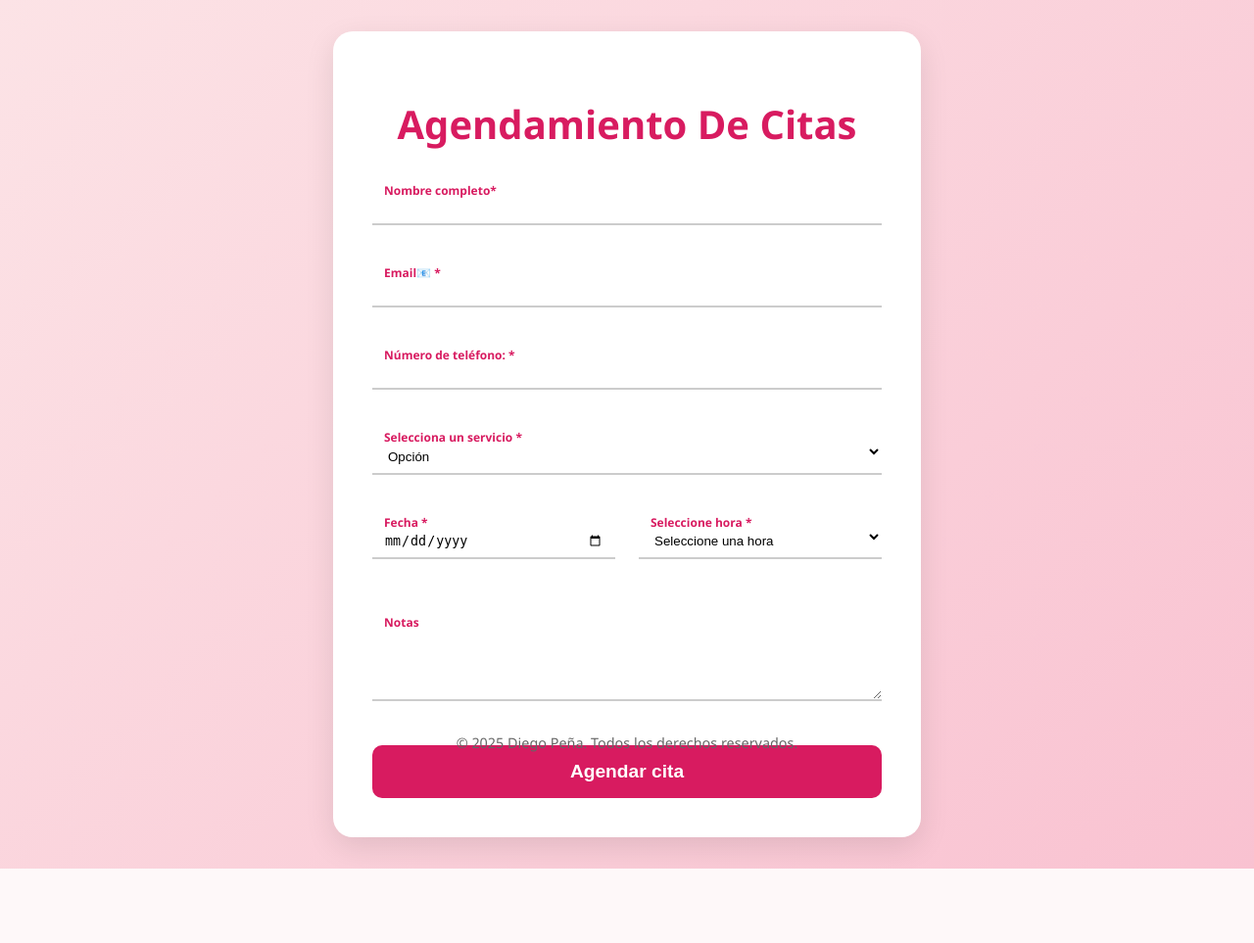
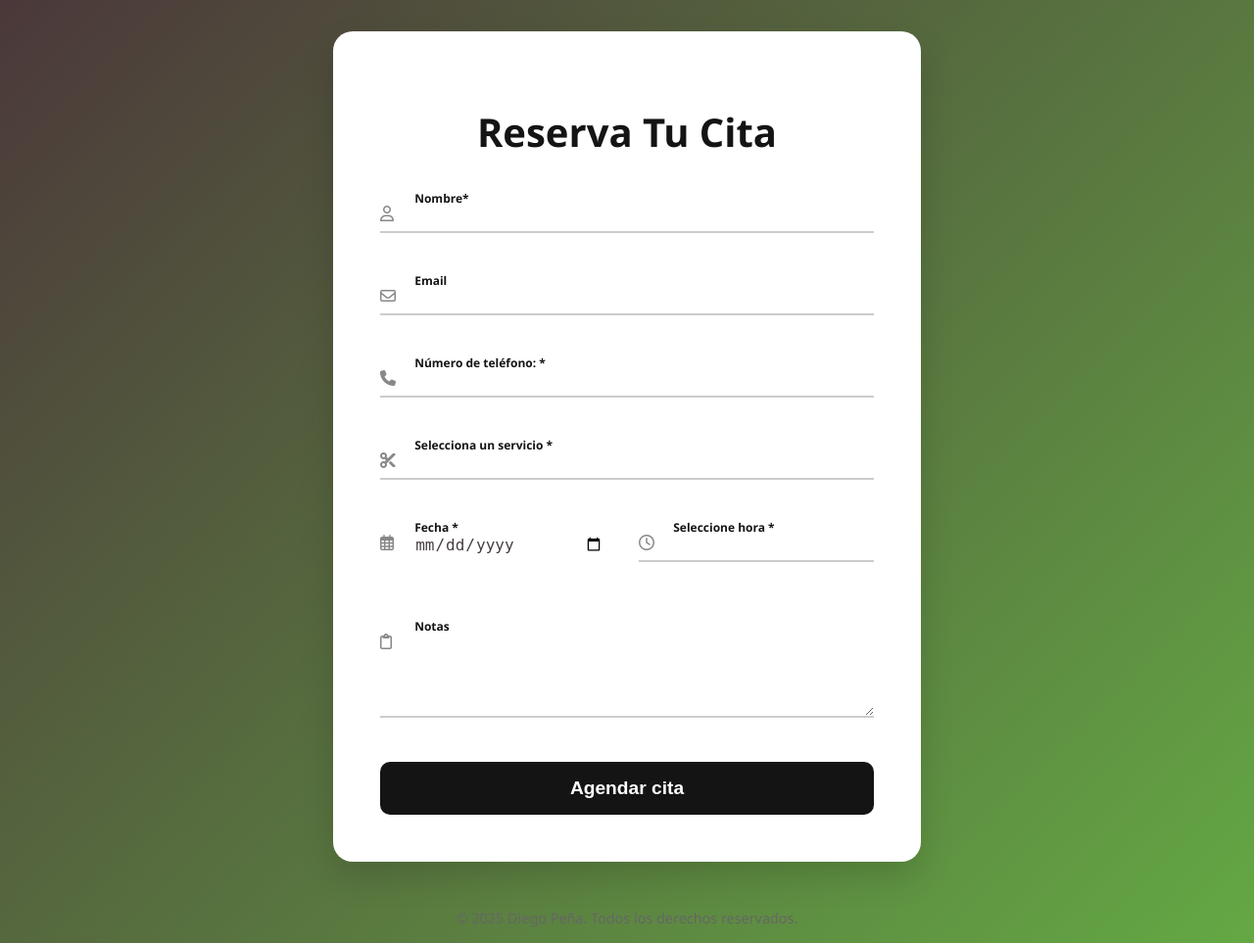
Before and after one commit to diego-pq/ProyectoCitas, a Flask app: page / in a window 1280 px wide. Shown: the whole page at 98% size. Before the commit the page ends 887 px from the top, so only its background shows below. Run offline with Flask 3, Linux system fonts and the light colour scheme.

Commit message:
se agrega iconos nuevoss funciones al html se organiza los campos del textarea, select, input

```diff
--- a/app.py
+++ b/app.py
@@ -3,14 +3,14 @@ import smtplib
 from email.mime.multipart import MIMEMultipart
 from email.mime.text import MIMEText
 
-app = Flask(__name__)
+app = Flask(__name__ , )
 app.secret_key = 'clave-secreta'
 
 
 SMTP_SERVER = 'smtp.gmail.com'
 SMTP_PORT = 587
-EMAIL_FROM = 'instalacionesyeminus@gmail.com'
-EMAIL_PASSWORD = 'mfjsthdtvacefkft'
+EMAIL_FROM = 'citareservar@gmail.com'
+EMAIL_PASSWORD = 'vdwryhwagulbhvak'
 
 @app.route('/', methods=['GET', 'POST'])
 def form():
@@ -21,9 +21,12 @@ def form():
         tipo_una = request.form['tipo_una']
         telefono = request.form['telefono']
         date = request.form ['date']
-        hora = request.form ['date']
+        hora = request.form ['hora']
 
-        asunto = "Nuevo formulario enviado"
+
+        # Cuerpo del correo para enviar la cita por  email
+
+        asunto = "📌Nueva Cita Agendada"
 
         try:
 
--- a/static/style.css
+++ b/static/style.css
@@ -1,102 +1,149 @@
+:root {
+  --primary-color: #141414;
+  --secondary-color: #85c478;
+  --text-color: #473e3e;
+  --light-text-color: #888;
+  --border-color: #ccc;
+  --background-color: #ffffff;
+}
 
 body {
     font-family: 'Segoe UI', Tahoma, Geneva, Verdana, sans-serif;
-    background: linear-gradient(135deg, #fce3e6, #f9c2d1);
+    background: linear-gradient(135deg, #4b383a, #64a844);
     color: #333;
-    display: flex;
-    justify-content: center;
-    align-items: center;
+    display: flex; /* Convierte a body en un contenedor flex */
+    flex-direction: column; /* Organiza los elementos en una columna */
+    justify-content: center; /* Centra el contenido verticalmente */
+    align-items: center; /* Centra el contenido horizontalmente */
     min-height: 100vh;
     margin: 0;
     padding: 1rem;
 }
-
-
-@keyframes fadeInSlideUp {
-    0% {
-        opacity: 0;
-        transform: translateY(20px);
-    }
-    100% {
-        opacity: 1;
-        transform: translateY(0);
-    }
+.wrapper {
+  flex: 1;
+  display: flex;
+  flex-direction: column;
+  justify-content: center;
+  align-items: center;
+  width: 100%;
 }
 
-
 .container {
-    background-color: #ffffff;
-    padding: 2.5rem;
+  background-color: var(--background-color);
+  padding: 3rem;
   border-radius: 20px;
-    box-shadow: 0 10px 30px rgba(0, 0, 0, 0.1);
+  box-shadow: 0 15px 35px rgba(0, 0, 0, 0.15);
   max-width: 600px;
   width: 100%;
   margin: 2rem auto;
   animation: fadeInSlideUp 1s ease-out forwards;
 }
 
-
 h1 {
   text-align: center;
-    color: #d81b60;
+  color: var(--primary-color);
   margin-bottom: 2rem;
   font-size: 2.5rem;
+  font-weight: 700;
 }
 
-
-.form-group-google {
+.form-group-pro {
   position: relative;
   margin-bottom: 2.5rem;
 }
 
+.form-group-pro .icon {
+  position: absolute;
+  top: 1rem;
+  left: 0;
+  font-size: 1rem;
+  color: var(--light-text-color);
+  transition: all 0.3s ease;
+  z-index: 2;
+}
 
-.form-group-google input,
-.form-group-google select,
-.form-group-google textarea {
+
+
+.form-group-pro input,
+.form-group-pro select,
+.form-group-pro textarea {
   width: 100%;
-    padding: 1.2rem 0.75rem 0.5rem;
+  padding: 1rem 0.75rem 0.5rem 2.2rem; /* El padding izquierdo deja espacio para el ícono */
   border: none;
-    border-bottom: 2px solid #ccc;
+  border-bottom: 2px solid var(--border-color);
   background: transparent;
   transition: border-color 0.3s ease;
   border-radius: 0;
+  color: var(--text-color);
+  font-size: 1rem;
 }
 
-.form-group-google input:focus,
-.form-group-google select:focus,
-.form-group-google textarea:focus {
-    border-bottom-color: #d81b60;
+.form-group-pro input:focus,
+.form-group-pro select:focus,
+.form-group-pro textarea:focus {
+  border-bottom-color: var(--primary-color);
   outline: none;
 }
 
-.form-group-google label {
+
+.form-group-pro input[type="date"],
+.form-group-pro input[type="time"] {
+    -webkit-appearance: none;
+    -moz-appearance: none;
+    appearance: none;
+    border: none;
+}
+
+
+.form-group-pro select {
+  -webkit-appearance: none;  /* Elimina el estilo por defecto en navegadores WebKit (Chrome, Safari) */
+  -moz-appearance: none;     /* Elimina el estilo por defecto en Firefox */
+  appearance: none;          /* Propiedad estándar */
+  border: none;              /* Asegura que no haya borde */
+}
+
+.form-group-pro label {
   position: absolute;
   top: 1rem;
-    left: 0.75rem;
-    color: #888;
+  left: 2.2rem;
+  color: var(--light-text-color);
   pointer-events: none;
   transition: all 0.3s ease;
   font-size: 1rem;
 }
 
-.form-group-google input:focus + label,
-.form-group-google input:not(:placeholder-shown) + label,
-.form-group-google select:focus + label,
-.form-group-google select:not([value=""]) + label,
-.form-group-google textarea:focus + label,
-.form-group-google textarea:not(:placeholder-shown) + label {
+/* Animación del label y color del ícono al enfocar o escribir */
+.form-group-pro input:focus + label,
+.form-group-pro input:not(:placeholder-shown) + label,
+.form-group-pro select:focus + label,
+.form-group-pro select:not([value=""]) + label,
+.form-group-pro textarea:focus + label,
+.form-group-pro textarea:not(:placeholder-shown) + label {
   top: 0;
   font-size: 0.75rem;
-    color: #d81b60;
+  color: var(--primary-color);
   font-weight: bold;
 }
 
+.form-group-pro input:focus ~ .icon,
+.form-group-pro input:not(:placeholder-shown) ~ .icon,
+.form-group-pro textarea:focus ~ .icon,
+.form-group-pro textarea:not(:placeholder-shown) ~ .icon {
+  color: var(--primary-color);
+}
 
+.form-group-pro select:focus ~ .icon,
+.form-group-pro select:not([value=""]) ~ .icon {
+  color: var(--primary-color);
+}
+
+
+/* Estilos para el botón de enviar */
 button[type="submit"] {
   display: block;
   width: 100%;
   padding: 1rem;
-    background-color: #d81b60;
+  background-color: var(--primary-color);
   color: white;
   font-size: 1.2rem;
   font-weight: bold;
@@ -107,12 +154,12 @@ button[type="submit"] {
 }
 
 button[type="submit"]:hover {
-    background-color: #b71c1c;
+  background-color: #319b4d;
   transform: translateY(-3px);
   box-shadow: 0 6px 15px rgba(0, 0, 0, 0.2);
 }
 
-
+/* Estilos de la fila (para fecha y hora) */
 .form-row {
   display: flex;
   gap: 1.5rem;
@@ -123,18 +170,19 @@ button[type="submit"]:hover {
   flex: 1;
 }
 
+/* Otros estilos y media queries */
+.required {
+  color: var(--primary-color);
+}
 
 footer {
   text-align: center;
-    margin-top: 2rem;
+  padding: 1rem 0;
   color: #666;
   font-size: 0.9rem;
-    position: absolute;
-    bottom: 1rem;
   width: 100%;
+  margin-top: auto;
 }
-
-
 
 @media (max-width: 768px) {
   body {
@@ -155,24 +203,15 @@ footer {
     gap: 0;
   }
 
-    .form-group-google {
+  .form-group-pro {
     margin-bottom: 1.5rem;
-    }
-
-    footer {
-        position: static;
-        margin-top: 1rem;
   }
 }
 
-
-input:not(:focus):valid + label {
-  top: 0;
-  font-size: 0.75rem;
-  color: #d81b60;
-  font-weight: bold;
+@keyframes fadeInSlideUp {
+  0% { opacity: 0; transform: translateY(20px); }
+  100% { opacity: 1; transform: translateY(0); }
 }
-
 
 html, body {
   max-width: 100vw;
@@ -182,38 +221,6 @@ html, body {
   box-sizing: border-box;
 }
 
-
 *, *::before, *::after {
   box-sizing: inherit;
 }
-
-
-
-
-
-.wrapper {
-    flex: 1;
-    display: flex;
-    flex-direction: column;
-    justify-content: center;
-    align-items: center;
-    width: 100%;
-}
-
-
-footer {
-    text-align: center;
-    padding: 1rem 0;
-    color: #666;
-    font-size: 0.9rem;
-    width: 100%;
-    margin-top: auto;
-}
-
-
-body {
-    min-height: 100%;
-    margin: 0;
-    display: flex;
-    flex-direction: column;
-}
--- a/templates/form.html
+++ b/templates/form.html
@@ -3,25 +3,30 @@
   <head>
     <title>Agendamiento De Citas</title>
     <meta name="viewport" content="width=device-width, initial-scale=1.0" />
-    <link rel="stylesheet" href="/static/style.css" />
+    <link rel="stylesheet" href="{{ url_for('static', filename='style.css') }}">
+    <link rel="stylesheet" href="https://cdnjs.cloudflare.com/ajax/libs/font-awesome/6.4.0/css/all.min.css" />
+    <link rel="stylesheet" href="https://cdn.jsdelivr.net/npm/flatpickr/dist/flatpickr.min.css"><script src="https://cdn.jsdelivr.net/npm/flatpickr"></script>
   </head>
   <body>
     <div class="wrapper">
       <div class="container">
-        <h1>Agendamiento De Citas</h1>
+        <h1>Reserva Tu Cita</h1>
 
         <form method="post">
-          <div class="form-group-google">
+          <div class="form-group-pro">
+            <i class="fa-regular fa-user icon"></i>
             <input type="text" name="nombre" id="nombre" required />
-            <label for="nombre">Nombre completo<span class="required">*</span></label>
+            <label for="nombre">Nombre<span class="required">*</span></label>
           </div>
 
-          <div class="form-group-google">
-            <input type="email" name="email" id="email" required />
-            <label for="email">Email📧 <span class="required">*</span></label>
+          <div class="form-group-pro">
+            <i class="fa-regular fa-envelope icon"></i>
+            <input type="email" name="email" id="email"/>
+            <label for="email">Email</label>
           </div>
 
-          <div class="form-group-google">
+          <div class="form-group-pro">
+            <i class="fa-solid fa-phone icon"></i>
             <input
               type="tel"
               name="telefono"
@@ -32,35 +37,36 @@
               oninvalid="this.setCustomValidity('Debe comenzar con 3 y tener 10 dígitos')"
               oninput="this.setCustomValidity('')"
             />
-            <label for="telefono">Número de teléfono: <span class="required">*</span></label>
+            <label for="telefono"
+              >Número de teléfono: <span class="required">*</span></label
+            >
           </div>
 
-          <div class="form-group-google">
-            <select
-              id="menuUnas"
-              name="tipo_una"
-              onchange="mostrarPrecio()"
-              required
-            >
-              <option value="">Opción</option>
-              <option value="Tradicional">Tradicional - $30.000</option>
-              <option value="Acrilicas">Acrílicas - $40.000</option>
-              <option value="Gel">Gel - $35.000</option>
-              <option value="Semipermanente">Semipermanente - $28.000</option>
-              <option value="Decoracion">Decoración extra - $5.000</option>
-            </select>
-            <label for="tipo_una">Selecciona un servicio <span class="required">*</span></label>
+          <div class="form-group-pro">
+            <i class="fa-solid fa-scissors icon"></i>
+            <input list="listaServicios" name="tipo_una" id="menuUnas" required />
+            <label for="menuUnas">Selecciona un servicio <span class="required">*</span></label>
+            <datalist id="listaServicios">
+              <option value="Tradicional">Tradicional</option>
+              <option value="Acrilicas">Acrílicas</option>
+              <option value="Gel">Gel</option>
+              <option value="Semipermanente">Semipermanente</option>
+              <option value="Decoracion">Decoración extra</option>
+            </datalist>
           </div>
 
           <div class="form-row">
-            <div class="form-group-google form-group">
-              <input type="date" id="fecha" name="fecha" required />
-              <label for="fecha">Fecha <span class="required">*</span></label>
+            <div class="form-group-pro form-group">
+              <i class="fa-regular fa-calendar-days icon"></i>
+              <input type="date" id="date" name="date" required />
+              <label for="date">Fecha <span class="required">*</span></label>
             </div>
 
-            <div class="form-group-google form-group">
-              <select id="hora" name="hora" required>
-                <option value="">Seleccione una hora</option>
+            <div class="form-group-pro form-group">
+              <i class="fa-regular fa-clock icon"></i>
+              <input list="listaHoras" name="hora" id="hora" required />
+              <label for="hora">Seleccione hora <span class="required">*</span></label>
+              <datalist id="listaHoras">
                 <option value="08:00">08:00</option>
                 <option value="09:00">09:00</option>
                 <option value="10:00">10:00</option>
@@ -69,12 +75,12 @@
                 <option value="15:00">15:00</option>
                 <option value="16:00">16:00</option>
                 <option value="17:00">17:00</option>
-              </select>
-              <label for="hora">Seleccione hora <span class="required">*</span></label>
+              </datalist>
             </div>
           </div>
 
-          <div class="form-group-google">
+          <div class="form-group-pro">
+            <i class="fa-regular fa-clipboard icon"></i>
             <textarea name="notas" id="notas" rows="4"></textarea>
             <label for="notas">Notas</label>
           </div>
```
Lines whose indentation alone changed are shown as unchanged.
